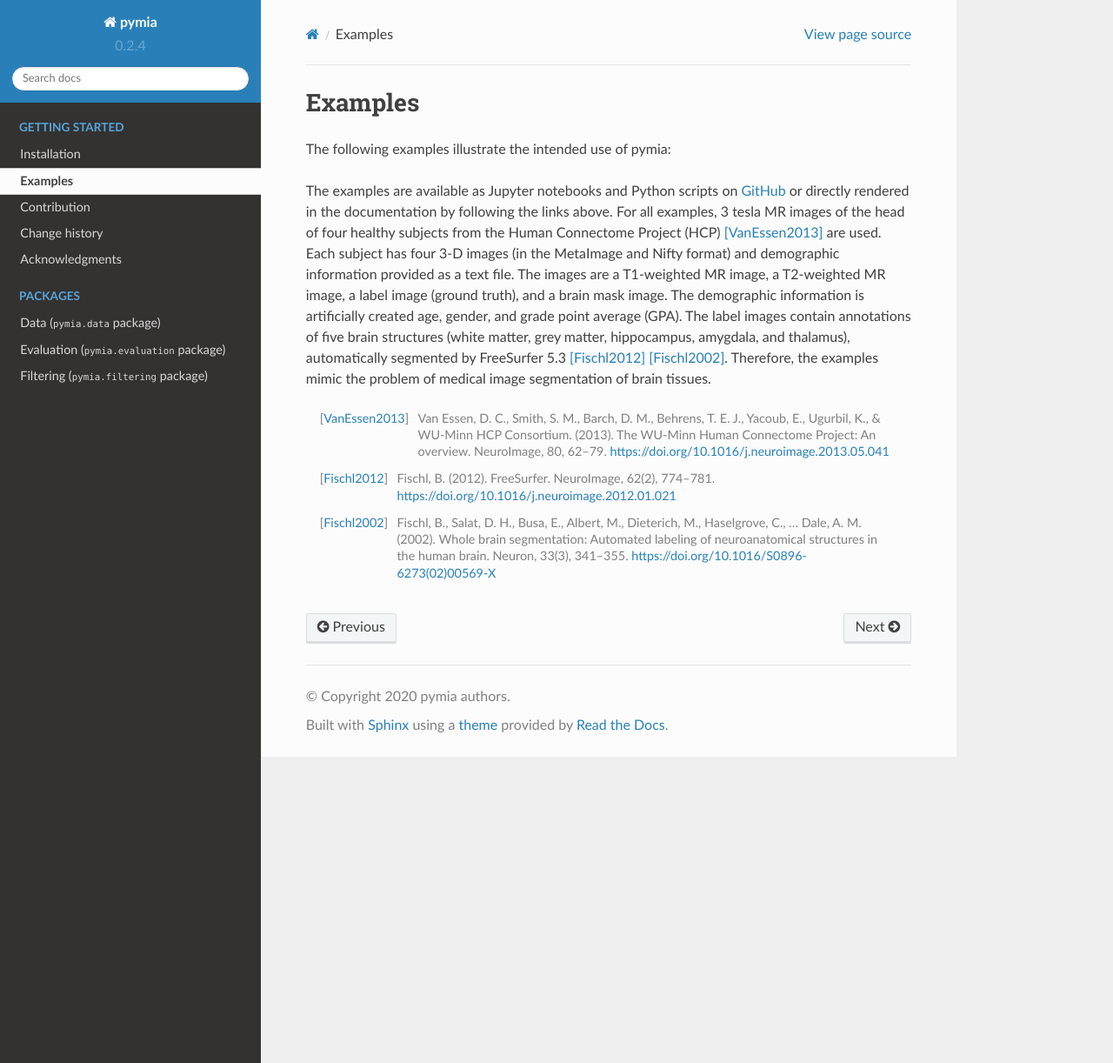
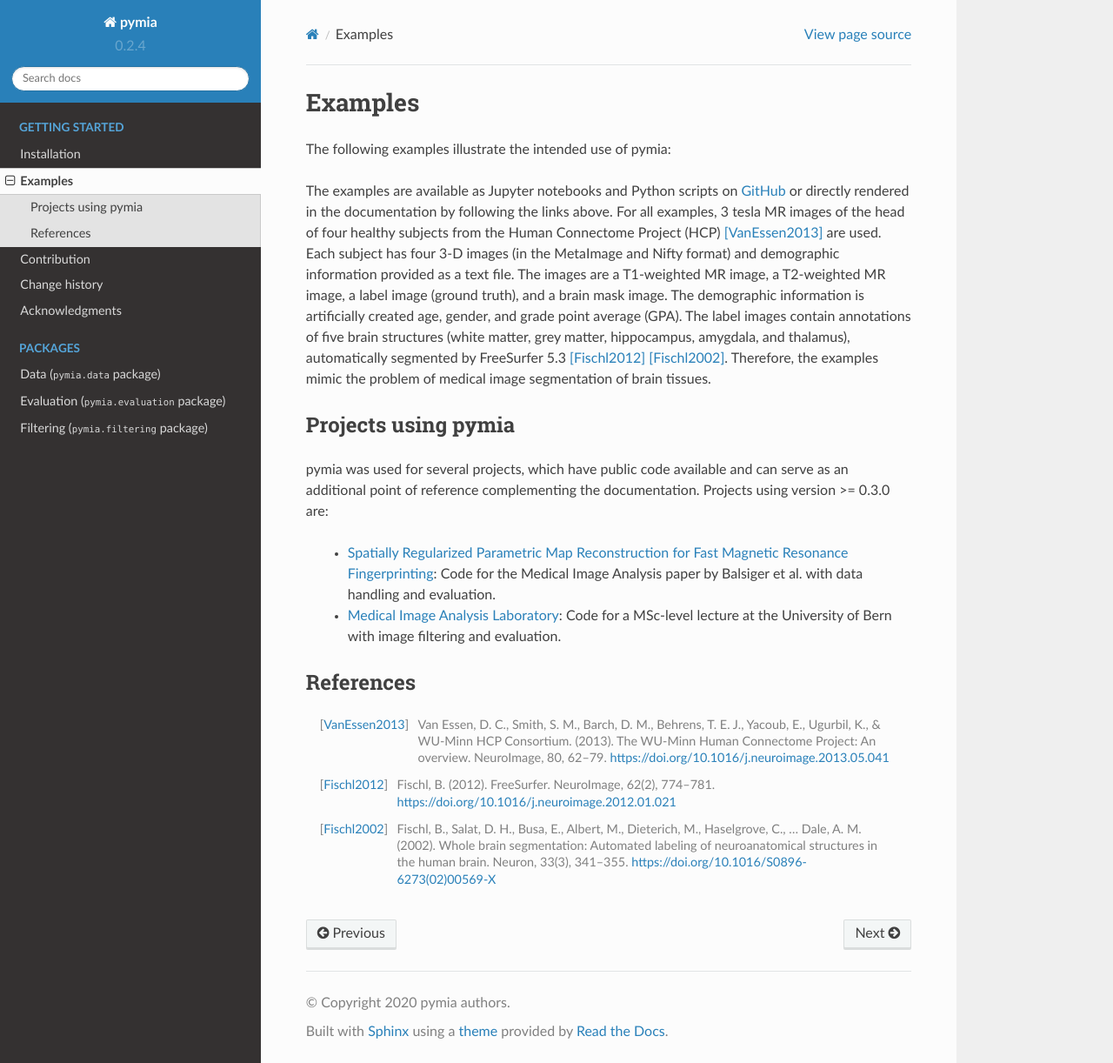
Before and after one commit to rundherum/pymia, a Sphinx documentation site: the page built from docs/examples.rst, in a window 1280 px wide and 1222 px high. Shown: the whole window at 87% size. Built offline with Sphinx 7.4.7 and the Read the Docs theme 2.0.0, drawn with Linux system fonts in a browser that asks for light colours; formulas are drawn with MathJax 3; pages that are not in the unit, such as notebooks, are missing from menus.

Commit message:
docs(examples): add projects with pymia

```diff
--- a/docs/examples.rst
+++ b/docs/examples.rst
@@ -23,6 +23,17 @@ The demographic information is artificially created age, gender, and grade point
 The label images contain annotations of five brain structures (white matter, grey matter, hippocampus, amygdala, and thalamus), automatically segmented by FreeSurfer 5.3 [Fischl2012]_ [Fischl2002]_.
 Therefore, the examples mimic the problem of medical image segmentation of brain tissues.
 
+Projects using pymia
+--------------------
+
+pymia was used for several projects, which have public code available and can serve as an additional point of reference complementing the documentation. Projects using version >= 0.3.0 are:
+
+ * `Spatially Regularized Parametric Map Reconstruction for Fast Magnetic Resonance Fingerprinting <https://github.com/fabianbalsiger/mrf-reconstruction-media2020>`_: Code for the Medical Image Analysis paper by Balsiger et al. with data handling and evaluation.
+ * `Medical Image Analysis Laboratory <https://github.com/ubern-mia/MIALab>`_: Code for a MSc-level lecture at the University of Bern with image filtering and evaluation.
+
+References
+----------
+
 .. [VanEssen2013] Van Essen, D. C., Smith, S. M., Barch, D. M., Behrens, T. E. J., Yacoub, E., Ugurbil, K., & WU-Minn HCP Consortium. (2013). The WU-Minn Human Connectome Project: An overview. NeuroImage, 80, 62–79. https://doi.org/10.1016/j.neuroimage.2013.05.041
 
 .. [Fischl2012] Fischl, B. (2012). FreeSurfer. NeuroImage, 62(2), 774–781. https://doi.org/10.1016/j.neuroimage.2012.01.021
```
